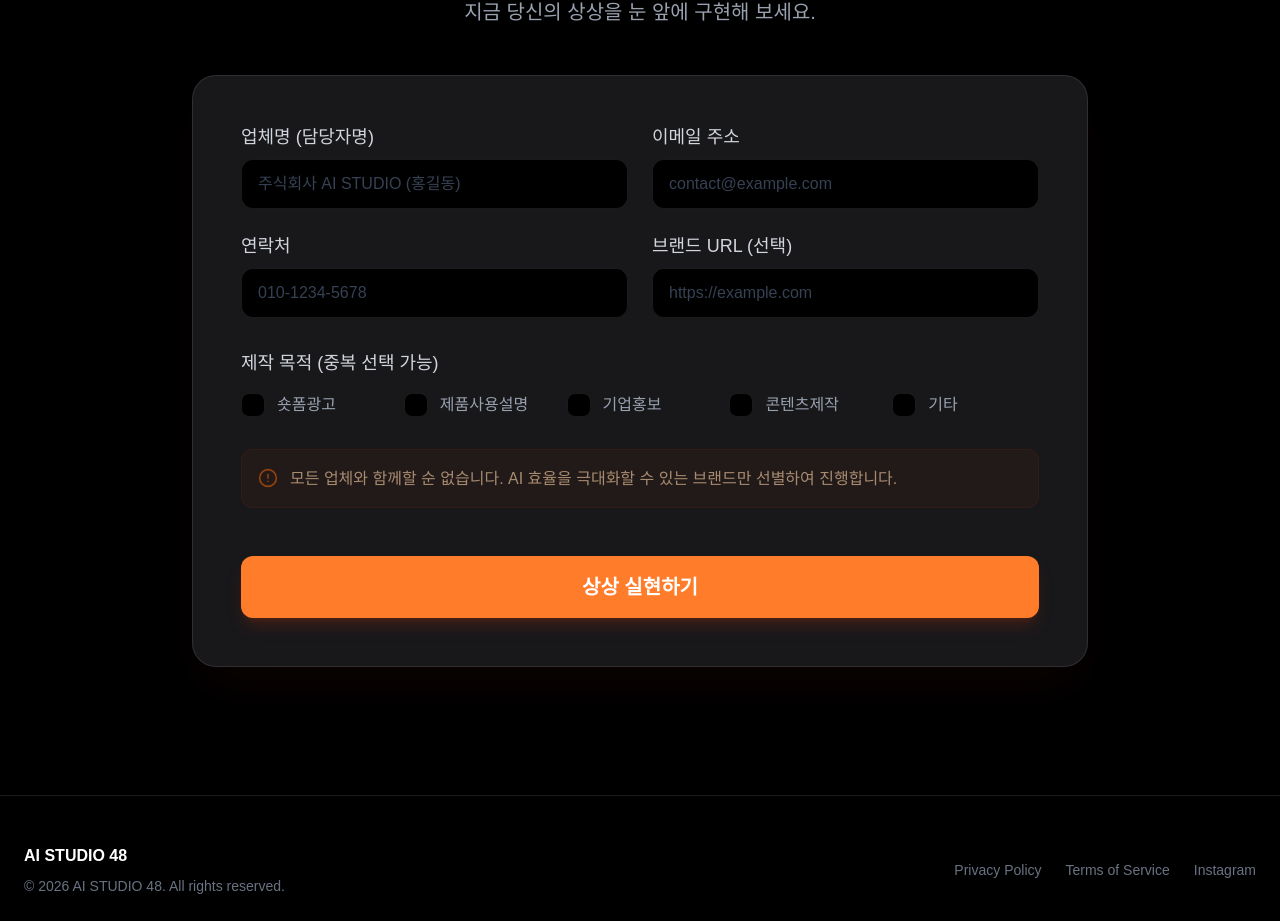
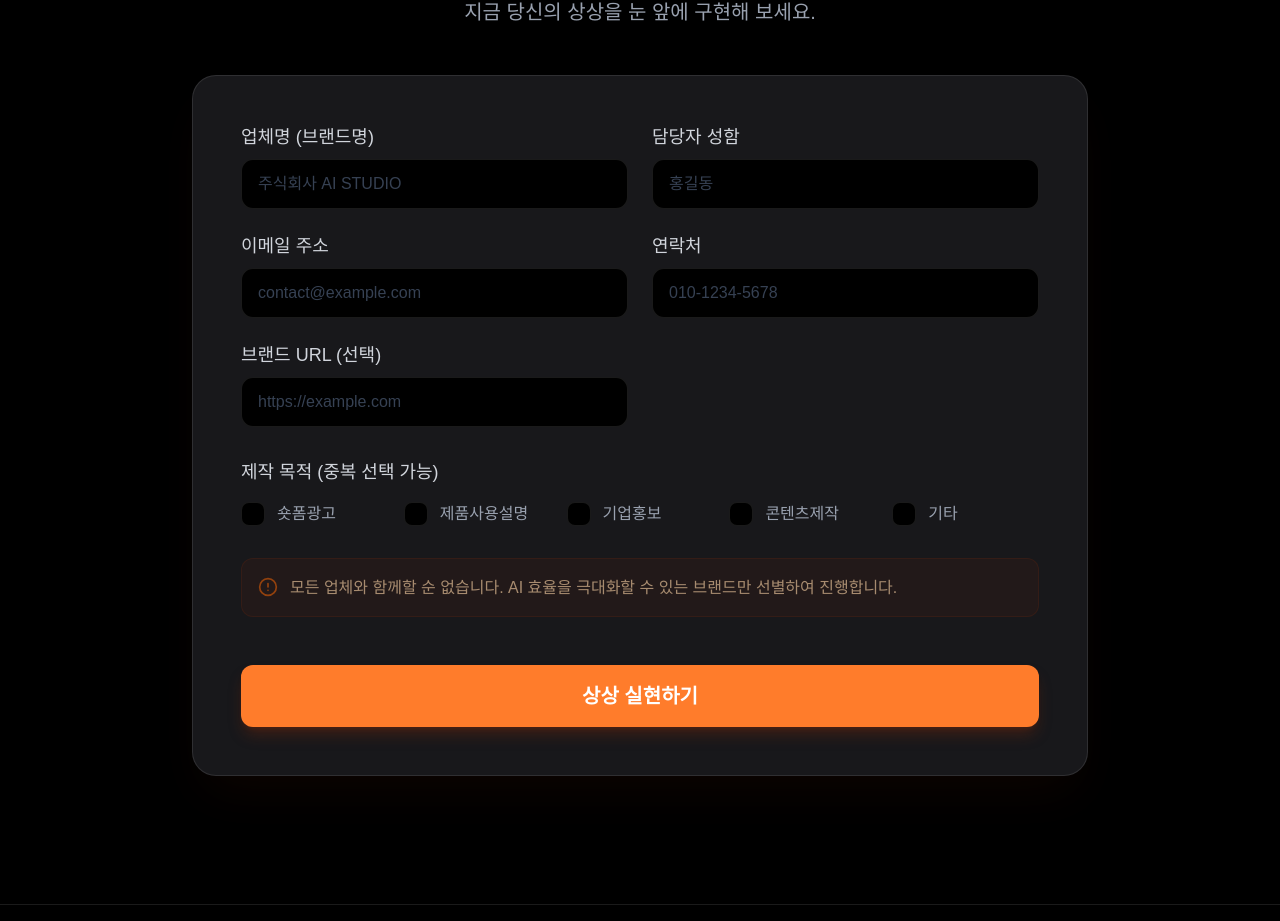
Before and after one commit to beige-96/creative-must, a React (Vite) app: page / in a window 1280 px wide. Shown: the part 5800-6721 px from the top of the page. Built offline with nearby package versions, Linux system fonts and the light colour scheme; a web font is replaced by a local one.

Commit message:
feat: update notion database schema and split form fields (name, company)

```diff
--- a/api/notion.ts
+++ b/api/notion.ts
@@ -10,7 +10,7 @@ export default async function handler(
   }
 
   try {
-    const { name, company, url, contact, email, purpose } = request.body;
+    const { name, company, url, contact, email, purpose, otherPurpose } = request.body;
     const NOTION_TOKEN = process.env.NOTION_TOKEN;
     const DATABASE_ID = process.env.NOTION_DATABASE_ID;
 
@@ -27,12 +27,12 @@ export default async function handler(
     await notion.pages.create({
       parent: { database_id: DATABASE_ID },
       properties: {
-        // '이름' 컬럼 (Title)
+        // '이름' 컬럼 (Title) - 담당자 성함
         이름: {
           title: [
             {
               text: {
-                content: name,
+                content: name || '',
               },
             },
           ],
@@ -42,7 +42,7 @@ export default async function handler(
           rich_text: [
             {
               text: {
-                content: company,
+                content: company || '',
               },
             },
           ],
@@ -53,23 +53,27 @@ export default async function handler(
         },
         // '연락처' 컬럼 (Phone Number)
         연락처: {
-          phone_number: contact,
+          phone_number: contact || '',
         },
         // '이메일' 컬럼 (Email)
         이메일: {
-          email: email,
+          email: email || '',
         },
-        // '사용목적' 컬럼 (Multi-select)
-        사용목적: {
+        // '제작 목적' 컬럼 (Multi-select)
+        '제작 목적': {
           multi_select: (purpose || []).map((item: string) => ({
             name: item,
           })),
         },
-        // '요청일시' 컬럼 (Date)
-        요청일시: {
-          date: {
-            start: new Date().toISOString(),
-          },
+        // '기타 상세' 컬럼 (Rich Text)
+        '기타 상세': {
+          rich_text: [
+            {
+              text: {
+                content: otherPurpose || '',
+              },
+            },
+          ],
         },
       },
     });
--- a/src/app/components/CTA.tsx
+++ b/src/app/components/CTA.tsx
@@ -5,6 +5,7 @@ import { motion } from 'motion/react';
 import { AlertCircle } from 'lucide-react';
 
 interface FormData {
+  name: string;
   company: string;
   url: string;
   contact: string;
@@ -68,14 +69,25 @@ export const CTA = () => {
             <form onSubmit={handleSubmit(onSubmit)} className="space-y-8">
                 <div className="grid grid-cols-1 md:grid-cols-2 gap-6">
                     <div>
-                        <label className="block text-base md:text-lg font-normal text-gray-300 mb-2 leading-[1.5]">업체명 (담당자명)</label>
+                        <label className="block text-base md:text-lg font-normal text-gray-300 mb-2 leading-[1.5]">업체명 (브랜드명)</label>
                         <input
-                            {...register("company", { required: "업체명과 담당자명을 입력해주세요." })}
+                            {...register("company", { required: "업체명을 입력해주세요." })}
                             type="text"
-                            placeholder="주식회사 AI STUDIO (홍길동)"
+                            placeholder="주식회사 AI STUDIO"
                             className="w-full px-4 py-3 rounded-xl bg-black border border-white/10 text-white focus:border-[#FF7C2B] focus:ring-1 focus:ring-[#FF7C2B] outline-none transition-all placeholder:text-gray-700 text-[16px] md:text-base"
                         />
                         {errors.company && <span className="text-red-500 text-sm mt-1">{errors.company.message}</span>}
+                    </div>
+
+                    <div>
+                        <label className="block text-base md:text-lg font-normal text-gray-300 mb-2 leading-[1.5]">담당자 성함</label>
+                        <input
+                            {...register("name", { required: "성함을 입력해주세요." })}
+                            type="text"
+                            placeholder="홍길동"
+                            className="w-full px-4 py-3 rounded-xl bg-black border border-white/10 text-white focus:border-[#FF7C2B] focus:ring-1 focus:ring-[#FF7C2B] outline-none transition-all placeholder:text-gray-700 text-[16px] md:text-base"
+                        />
+                        {errors.name && <span className="text-red-500 text-sm mt-1">{errors.name.message}</span>}
                     </div>
 
                     <div>
```
